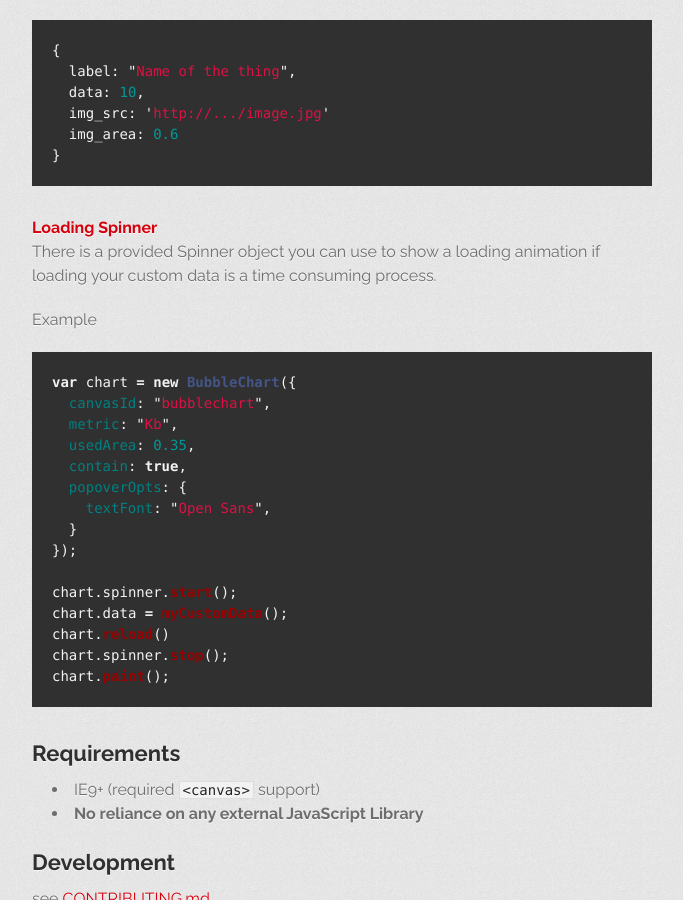
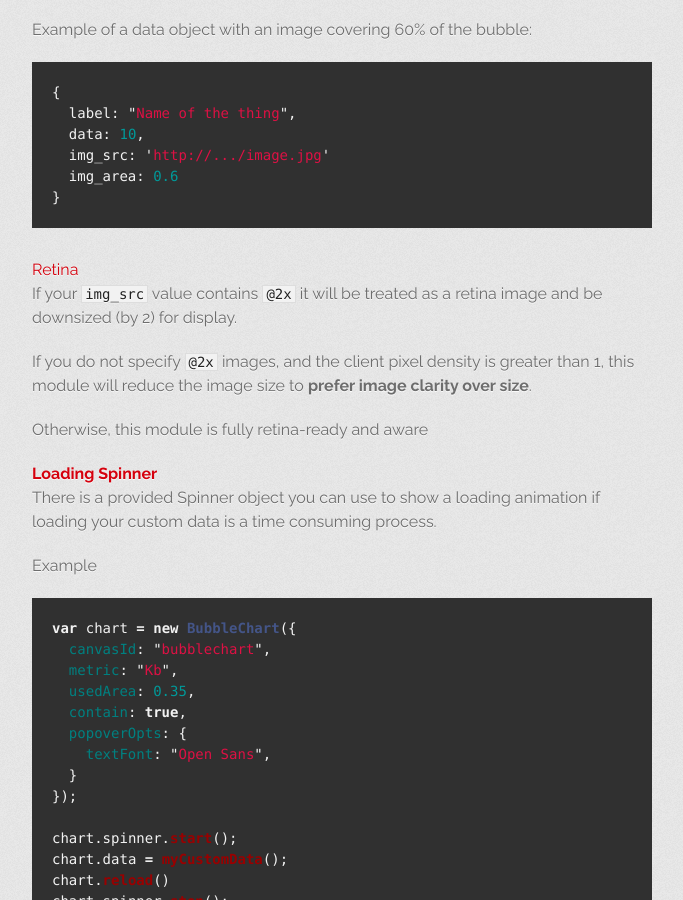
Before and after one commit to jondavidjohn/bubblechart, a Jekyll site: the page built from how-to-use/index.html, in a window 1280 px wide and 900 px high, scrolled down 2219 px. Shown: the whole window, without its empty margins (298-981 px from the left). Built offline with Jekyll 4.4.1, drawn with Linux system fonts in a browser that asks for light colours; some web fonts are replaced; comment, search, counter and statistics services are not loaded; some of the changed text lies outside the part shown.

Commit message:
update site for 1.1.2

```diff
--- a/_layouts/master.html
+++ b/_layouts/master.html
@@ -51,7 +51,7 @@
 				</div>
 
 				<section id="downloads" class="clearfix">
-					<a href="https://github.com/jondavidjohn/bubblechart/releases/download/1.1.0/bubblechart-1.1.0.zip" id="download-zip" class="button"><span>Download .zip</span></a>
+					<a href="https://github.com/jondavidjohn/bubblechart/releases/download/1.1.2/bubblechart-1.1.2.zip" id="download-zip" class="button"><span>Download .zip</span></a>
 					<a href="https://github.com/jondavidjohn/bubblechart" id="view-on-github" class="button"><span>Fork on GitHub</span></a>
 				</section>
 
--- a/how-to-use/index.html
+++ b/how-to-use/index.html
@@ -52,10 +52,12 @@
   textColor: "#fff"     // Bubble label color
   textType: "helvetica" // Font
 
-  popoverOpts: {        // Control the look of the hover popover
+  popoverOpts: {           // Control the look of the hover popover
     textFont: 'helvetica',
     textColor: '#fff',
     fillColor: '#333',
+    labelSize: 22,         // Popover Heading size
+    metricSize: 14,        // Popover Metric size
     opacity: 0.6,
   }
 }
@@ -118,6 +120,21 @@
 }
 {% endhighlight %}
 
+<h5>
+	<a name="images" class="anchor" href="#images">
+		Retina
+	</a>
+</h5>
+
+<p>
+If your <code>img_src</code> value contains <code>@2x</code> it will be treated as a retina image and be downsized (by 2) for display.
+</p>
+<p>
+If you do not specify <code>@2x</code> images, and the client pixel density is greater than 1, this module will reduce the image size to <strong>prefer image clarity over size</strong>.
+</p>
+
+<p>Otherwise, this module is fully retina-ready and aware</p>
+
 <h4>
 	<a name="loading-spinner" class="anchor" href="#loading-spinner">
 		Loading Spinner
```
Also changed, not shown: javascripts/bubblechart.min.js.
